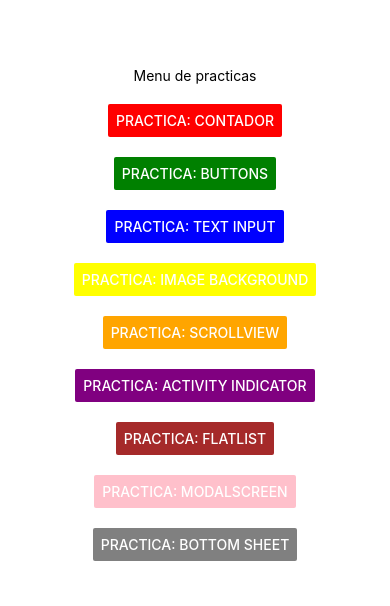
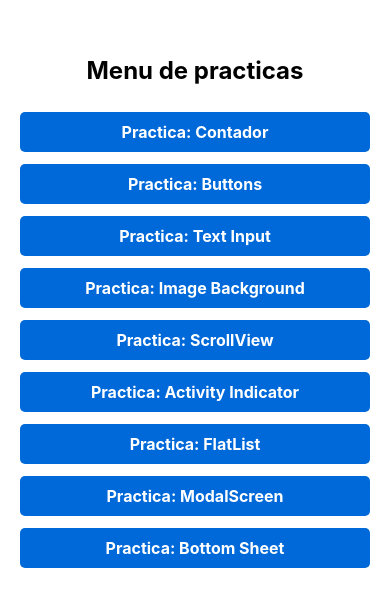
Before and after one commit to AlejandroMaldonadoMoreno/PAM215, a React Native app in the folder intro/: screen / in a window 390 px wide. Shown: the part 108-714 px from the top of the page. Built offline with nearby package versions, Linux system fonts and the light colour scheme.

Commit message:
Update MenuScreen.js

```diff
--- a/intro/Screens/MenuScreen.js
+++ b/intro/Screens/MenuScreen.js
@@ -1,6 +1,6 @@
 //1. imports: Zonas de importaciones
 import React, { useState } from 'react';
-import { StyleSheet, Text, View, Button } from 'react-native';
+import { StyleSheet, Text, View, Pressable } from 'react-native';
 import ContadorScreen from "./contadorScreen";
 import BotonesScreen from "./BotonesScreen";
 import TextScreen from "./TextScreen";
@@ -39,16 +39,34 @@ export default function MenuScreen() {
         default:
             return (
                 <View style={styles.container}>
-                    <Text>Menu de practicas</Text>
-                    <Button onPress={() => setScreen('contador')} title={'Practica: Contador'} color={'red'} />
-                    <Button onPress={() => setScreen('botones')} title={'Practica: Buttons'} color={'green'} />
-                    <Button onPress={() => setScreen('Text_Input')} title={'Practica: Text Input'} color={'blue'} />
-                    <Button onPress={() => setScreen('ImageBackground')} title={'Practica: Image Background'} color={'yellow'} />
-                    <Button onPress={() => setScreen('ScrollView')} title={'Practica: ScrollView'} color={'orange'} />
-                    <Button onPress={() => setScreen('ActivityIndicator')} title={'Practica: Activity Indicator'} color={'purple'} />
-                    <Button onPress={() => setScreen('FlatList')} title={'Practica: FlatList'} color={'brown'} />
-                    <Button onPress={() => setScreen('ModalScreen')} title={'Practica: ModalScreen'} color={'pink'} />
-                    <Button onPress={() => setScreen('Bottom_Sheet')} title={'Practica: Bottom Sheet'} color={'gray'} />
+                    <Text style={styles.title}>Menu de practicas</Text>
+                    <Pressable style={styles.button} onPress={() => setScreen('contador')}>
+                        <Text style={styles.buttonText}>Practica: Contador</Text>
+                    </Pressable>
+                    <Pressable style={styles.button} onPress={() => setScreen('botones')}>
+                        <Text style={styles.buttonText}>Practica: Buttons</Text>
+                    </Pressable>
+                    <Pressable style={styles.button} onPress={() => setScreen('Text_Input')}>
+                        <Text style={styles.buttonText}>Practica: Text Input</Text>
+                    </Pressable>
+                    <Pressable style={styles.button} onPress={() => setScreen('ImageBackground')}>
+                        <Text style={styles.buttonText}>Practica: Image Background</Text>
+                    </Pressable>
+                    <Pressable style={styles.button} onPress={() => setScreen('ScrollView')}>
+                        <Text style={styles.buttonText}>Practica: ScrollView</Text>
+                    </Pressable>
+                    <Pressable style={styles.button} onPress={() => setScreen('ActivityIndicator')}>
+                        <Text style={styles.buttonText}>Practica: Activity Indicator</Text>
+                    </Pressable>
+                    <Pressable style={styles.button} onPress={() => setScreen('FlatList')}>
+                        <Text style={styles.buttonText}>Practica: FlatList</Text>
+                    </Pressable>
+                    <Pressable style={styles.button} onPress={() => setScreen('ModalScreen')}>
+                        <Text style={styles.buttonText}>Practica: ModalScreen</Text>
+                    </Pressable>
+                    <Pressable style={styles.button} onPress={() => setScreen('Bottom_Sheet')}>
+                        <Text style={styles.buttonText}>Practica: Bottom Sheet</Text>
+                    </Pressable>
                 </View>
             );
     }
@@ -61,6 +79,24 @@ const styles = StyleSheet.create({
         backgroundColor: '#ffffff',
         alignItems: 'center', //eje x
         justifyContent: 'center', //eje y
-        gap: 20,
+        gap: 2,
+    },
+    title: {
+        fontSize: 24,
+        fontWeight: 'bold',
+        marginBottom: 20,
+    },
+    button: {
+        width: 350,
+        paddingVertical: 10,
+        backgroundColor: '#0069d9',
+        borderRadius: 5,
+        alignItems: 'center',
+        marginVertical: 5,
+    },
+    buttonText: {
+        color: '#ffffff',
+        fontSize: 16,
+        fontWeight: 'bold',
     },
 });
```
